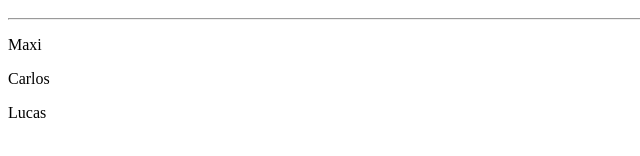
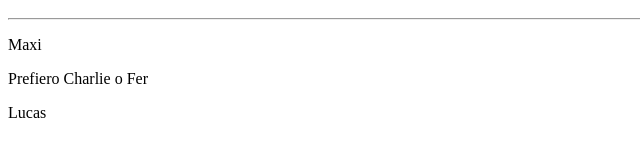
Before and after one commit to mlapeducacionit/web-app, a plain HTML site: page index.html in a window 1280 px wide. Shown: the part 150-306 px from the top of the page, 0-640 px from the left. Drawn offline with Linux system fonts and the light colour scheme.

Commit message:
agrego como prefiero que me llamen

```diff
--- a/index.html
+++ b/index.html
@@ -1,11 +1,13 @@
 <!DOCTYPE html>
 <html lang="es">
+
 <head>
     <meta charset="UTF-8">
     <meta name="viewport" content="width=device-width, initial-scale=1.0">
     <link rel="stylesheet" href="css/estilos.css">
     <title>Web App</title>
 </head>
+
 <body>
     <header>
         <nav>
@@ -23,11 +25,12 @@
 
     <p>Maxi</p>
 
-    <p>Carlos</p>
+    <p>Prefiero Charlie o Fer</p>
 
     <p>Lucas</p>
 
 
     <script src="js/scripts.js"></script>
 </body>
+
 </html>
```
